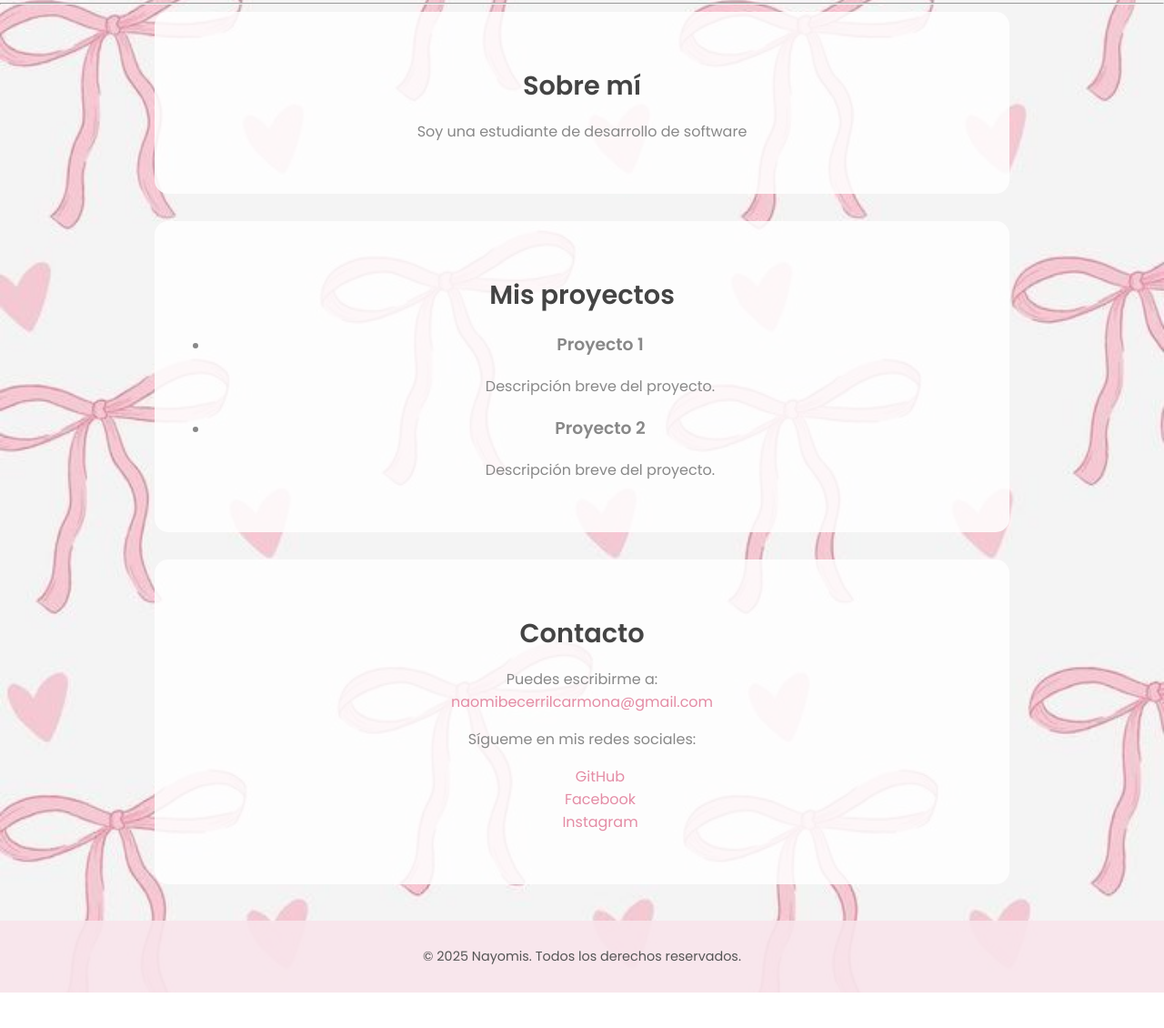
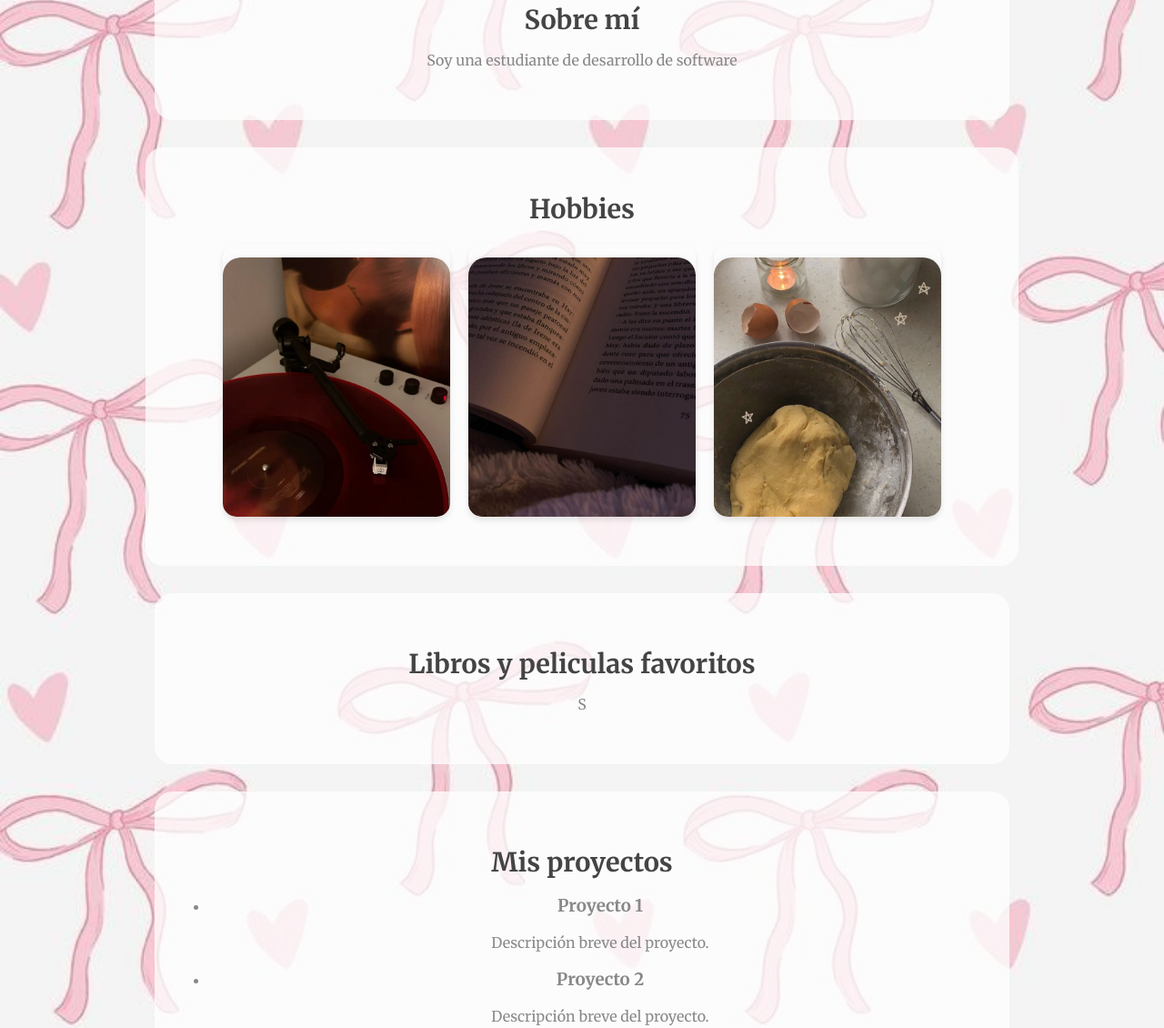
Before and after one commit to naobc/nayomis.github.io, a plain HTML site: page index.html in a window 1280 px wide. Shown: the part 590-1720 px from the top of the page at 91% size. Before the commit the page ends 1681 px from the top, so only its background shows below. Drawn offline with Linux system fonts and the light colour scheme; a web font is replaced by a local one.

Commit message:
Mi pagina personal

```diff
--- a/index.css
+++ b/index.css
@@ -1,8 +1,8 @@
-@import url('https://fonts.googleapis.com/css2?family=Poppins:wght@300;400;600&display=swap');
+@import url('https://fonts.googleapis.com/css2?family=Merriweather:ital,opsz,wght@0,18..144,300..900;1,18..144,300..900&family=Playfair+Display:ital,wght@0,400..900;1,400..900&display=swap');
 
 body {
     text-align: center;
-    font-family: 'Poppins', sans-serif;
+    font-family: 'Merriweather', sans-serif;
     background-image: url("moños.jpg");
     background-size: cover;
     background-repeat: no-repeat;
@@ -15,18 +15,21 @@ body {
 
 header {
     background-color: rgba(249, 229, 236, 0.9);
-    padding: 15px 0;
+    padding: 8px 15px;
     box-shadow: 0 2px 6px rgba(0,0,0,0.1);
 }
 
 .logo {
+    height: 20px;
+    width: 20px;
     margin-left: 15px;
     display: flex;
-    align-items: center;
+    align-items: end;
     gap: 10px;
 }
 
 .logo img {
+    align-items: flex-end;
     margin-right: auto;
     width: 50px;
     height: 50px;
@@ -72,9 +75,70 @@ section {
     padding: 40px 20px;
     max-width: 900px;
     margin: auto;
-    background-color: rgba(255, 255, 255, 0.85);
+    background-color: rgba(255, 255, 255, 0.747);
+    border-radius: 20px;
+    margin-bottom: 30px;
+}
+
+#hobbies {
+    height: 400px;
+    padding: 30px;
+    text-align: center;
+}
+
+.cards {
+    display: flex;
+    justify-content: center;
+    gap: 20px;
+    margin-top: 20px;
+    flex-wrap: wrap;
+}
+
+.card {
+    background: transparent;
+    width: 250px;
+    height: 300px;
+    perspective: 1000px;
+}
+
+.card-inner {
+    position: relative;
+    width: 100%;
+    height: 100%;
+    text-align: center;
+    transition: transform 0.8s;
+    transform-style: preserve-3d;
+}
+
+.card:hover .card-inner {
+    transform: rotateY(180deg);
+}
+
+.card-front, .card-back {
+    position: absolute;
+    width: 100%;
+    height: 100%;
+    backface-visibility: hidden;
     border-radius: 15px;
-    margin-bottom: 30px;
+    overflow: hidden;
+    box-shadow: 0 4px 6px rgba(0,0,0,0.1);
+}
+
+.card-front img {
+    width: 100%;
+    height: 100%;
+    object-fit: cover;
+}
+
+.card-back {
+    background: #f5bed1;
+    color: #333;
+    transform: rotateY(180deg);
+    display: flex;
+    flex-direction: column;
+    align-items: center;
+    justify-content: center;
+    padding: 15px;
 }
 
 img {
@@ -100,7 +164,7 @@ a:hover {
 }
 
 footer {
-    background-color: rgba(249, 229, 236, 0.9);
+    background-color: rgba(250, 174, 201, 0.9);
     padding: 15px;
     margin-top: 40px;
     font-size: 0.9rem;
--- a/index.html
+++ b/index.html
@@ -8,31 +8,74 @@
 </head>
 <body>
     <header>
+        <h1>Bienvenido a mi página</h1>
         <div class="logo">
-        <img src="bola8.png" alt="Logo Nayomis">
+        <img src="bola8.png" alt="Logo">
     </div>
         <nav>
             <ul>
                 <li><a href="#inicio">Inicio</a></li>
                 <li><a href="#sobre-mi">Sobre mí</a></li>
+                <li><a href="#hobbies">Hobbies</a></li>
                 <li><a href="#proyectos">Proyectos</a></li>
                 <li><a href="#contacto">Contacto</a></li>
             </ul>
         </nav>
     </header>
-
+<br>
     <section id="inicio">
-        <h1>Bienvenido a mi página</h1>
         <h2>Soy Nayomis</h2>
         <p>Este es mi espacio personal donde comparto un poco sobre mí, mis proyectos y mis pasiones.</p>
         <img src="yo.jpeg" alt="Foto" width="200">
     </section>
 
-    <hr>
-
     <section id="sobre-mi">
         <h2>Sobre mí</h2>
         <p>Soy una estudiante de desarrollo de software</p>
+    </section>
+
+    <section id="hobbies">
+    <h2>Hobbies</h2>
+    <div class="cards">
+        <div class="card">
+            <div class="card-inner">
+                <div class="card-front">
+                    <img src="music.jpg" alt="Música">
+                </div>
+                <div class="card-back">
+                    <h3>Música</h3>
+                    <p>Lorem ipsum dolor sit amet consectetur adipisicing elit. Necessitatibus amet explicabo est vel ut veniam eaque ab, facere fugit tempore eius dolor perspiciatis ad at beatae numquam tenetur labore accusantium.</p>
+                </div>
+            </div>
+        </div>
+        <div class="card">
+            <div class="card-inner">
+                <div class="card-front">
+                    <img src="book.jpg" alt="Lectura">
+                </div>
+                <div class="card-back">
+                    <h3>Lectura</h3>
+                    <p>Lorem ipsum dolor sit, amet consectetur adipisicing elit. Fuga vitae natus atque nisi, accusamus molestiae perferendis modi molestias porro voluptas, facilis nostrum dolor est veritatis. Facere velit dolorum distinctio nesciunt?</p>
+                </div>
+            </div>
+        </div>
+        <div class="card">
+            <div class="card-inner">
+                <div class="card-front">
+                    <img src="baking.jpg" alt="Cocina">
+                </div>
+                <div class="card-back">
+                    <h3>Cocina</h3>
+                    <p>Lorem ipsum, dolor sit amet consectetur adipisicing elit. Facere quaerat, tempora, nulla ab architecto quam beatae vitae maxime eveniet totam, earum nemo neque ad accusamus officia similique ut aliquid reiciendis!</p>
+                </div>
+            </div>
+        </div>
+    </div>
+</section>
+
+    <section id="libros y peliculas favoritos">
+        <h2>Libros y peliculas favoritos</h2>
+        <p>S</p>
     </section>
 
     <section id="proyectos">
@@ -62,7 +105,8 @@
     </section>
 
     <footer>
-        <p>© 2025 Nayomis. Todos los derechos reservados.</p>
+        <p>© 2025 Nayomis.</p>
+        <p>Todos los derechos reservados.</p>
     </footer>
 </body>
 </html>
```
Also changed, not shown: WhatsApp Image 2025-03-02 at 17.42.47.jpeg (deleted), baking.jpg (added), book.jpg (added), cuadros.jpeg (deleted), music.jpg (added).
